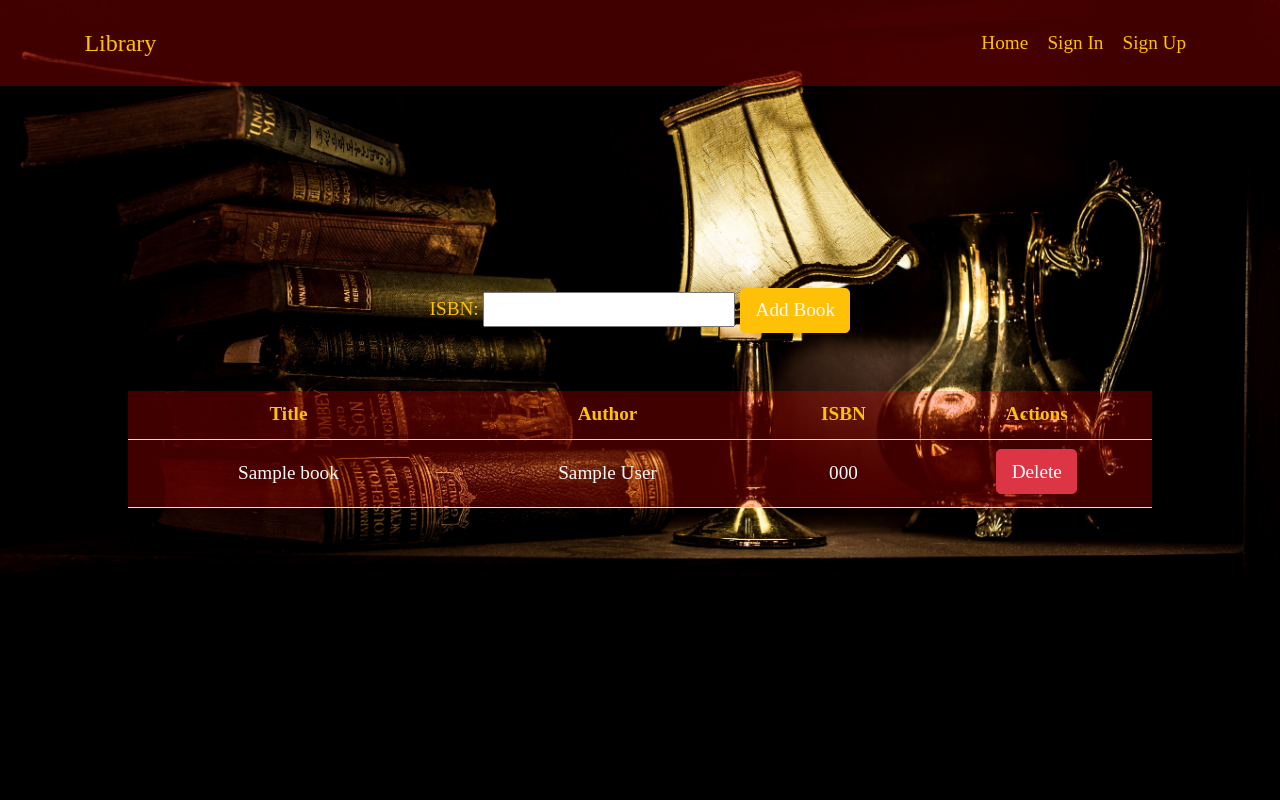
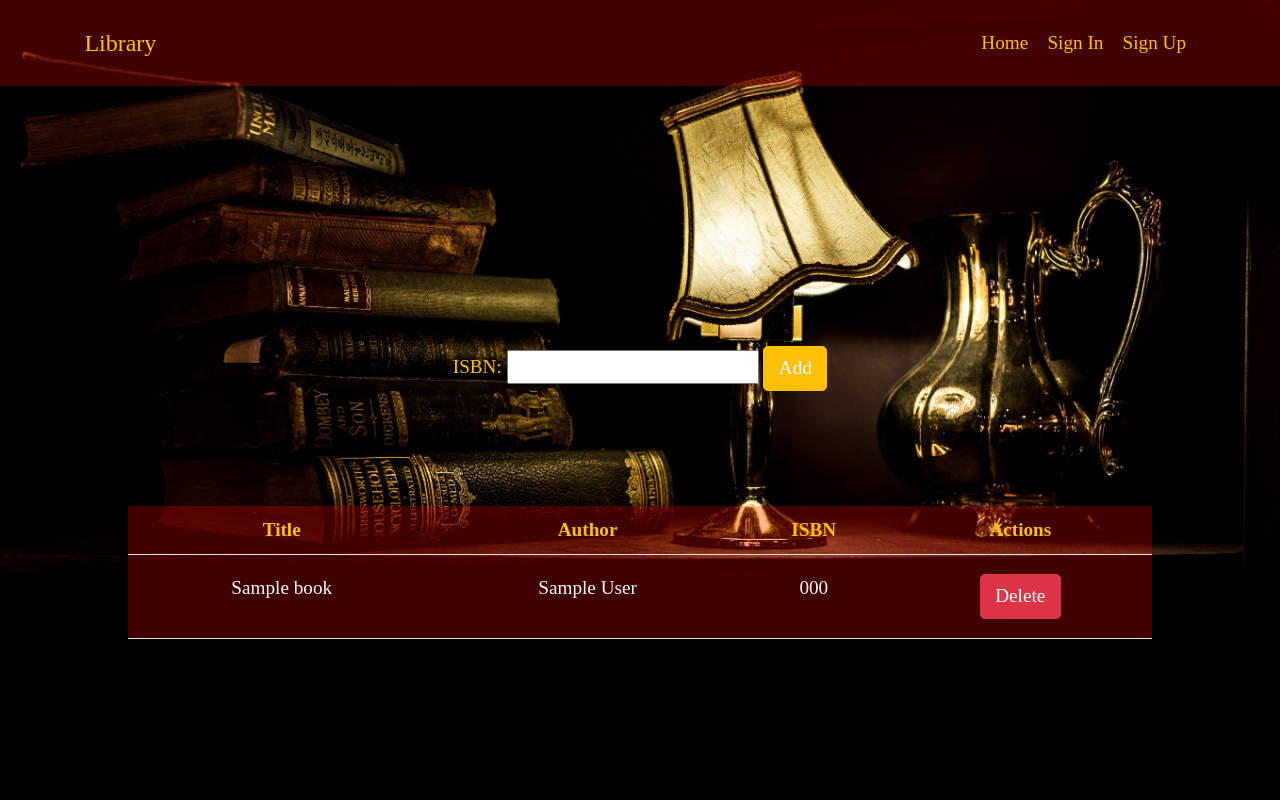
Before and after one commit to Schadre/TheVault, a Flask app: page /books in a window 1280 px wide. Run offline with Flask 2, Linux system fonts and the light colour scheme; tables that the repository leaves empty hold one stand-in row (values such as "Sample post"); some libraries are stand-ins or nearby versions.

Commit message:
Updates for moblie

```diff
--- a/app/site/site_templates/books.html
+++ b/app/site/site_templates/books.html
@@ -4,12 +4,20 @@
 <style>
     body {
         background-image: url('../../static/images/Profile.jpeg');
-        background-position: 100%;
+        background-position: center;
         height: 100vh;
         background-size: cover;
         margin: 0;
         padding: 0;
     }
+
+    /* Center the table on mobile devices */
+    @media (max-width: 576px) {
+    section {
+        display: block;
+        margin: 0 auto;
+    }
+}
 </style>
 <section class="text-center p-5">
     <div class="container p-5">
@@ -24,10 +32,10 @@
         {% endwith %}
         <section class="text-center p-5">
             <!-- Add a form to enter an ISBN and submit the book -->
-            <form action="{{ url_for('site.add') }}" method="POST">
+            <form class="mx-auto p-5" action="{{ url_for('site.add') }}" method="POST">
                 <label class="text-warning" for="isbn">ISBN:</label>
                 <input type="text" name="isbn" id="isbn">
-                <button class="btn btn-warning btn-block text-light" type="submit">Add Book</button>
+                <button class="btn btn-warning btn-block text-light" type="submit">Add</button>
             </form>
         </section>
         <table class="table text-center" id="Books">
@@ -42,7 +50,7 @@
                 <td class="column text-light p-3">{{ book.title }}</td>
                 <td class="column text-light p-3">{{ book.author }}</td>
                 <td class="column text-light p-3">{{ book.isbn }}</td>
-                <td class="column">
+                <td class="column p-3">
                     <form action="{{ url_for('site.delete', isbn=book.isbn) }}" method="POST">
                         <input type="hidden" name="_method" value="DELETE">
                         <button class="btn btn-danger">Delete</button>
--- a/app/site/site_templates/index.html
+++ b/app/site/site_templates/index.html
@@ -4,7 +4,7 @@
 <style>
     body {
         background-image: url('../../static/images/Home.jpeg');
-        background-position: 100%;
+        background-position: center;
         height: 100vh;
         background-size: cover;
         margin: 0;
--- a/app/site/site_templates/profile.html
+++ b/app/site/site_templates/profile.html
@@ -4,7 +4,7 @@
 <style>
     body {
         background-image: url('../../static/images/Profile.jpeg');
-        background-position: 100%;
+        background-position: center;
         height: 100vh;
         background-size: cover;
         margin: 0;
@@ -14,7 +14,6 @@
 <section class="text-center p-5">
     <div class="container p-5">
         <ul class="list-group">
-            <li class="list-group item text-warning" id="profile">Token: {{ current_user.token }}</li>
             <li class="list-group-item text-warning" id="profile">First Name: {{ current_user.first }}</li>
             <li class="list-group-item text-warning" id="profile">Last Name: {{ current_user.last }}</li>
             <li class="list-group-item text-warning" id="profile">Username: {{ current_user.username }}</li>
--- a/app/site/site_templates/search.html
+++ b/app/site/site_templates/search.html
@@ -4,7 +4,7 @@
 <style>
     body {
         background-image: url('../../static/images/OpenBooks.jpeg');
-        background-position: 100%;
+        background-position: center;
         height: 100vh;
         background-size: cover;
         margin: 0;
@@ -21,10 +21,10 @@
                     </div>
                     <button type="submit" class="btn btn-warning text-light">Search</button>
                 </form>
-                {% if books %}
-                    <h5 class="text-center text-warning p-5" id="Books">"Search for your books here<br>
+                <h5 class="text-center text-warning p-5" id="Books">"Search for your books here<br>
                     Then copy the ISBN<br>
                     Add your ISBN in the field on the Books tab."</h5>
+                {% if books %}
                     <table class="table text-center" id="Books">
                         <thead>
                             <tr>
--- a/app/static/styles.css
+++ b/app/static/styles.css
@@ -30,11 +30,11 @@ a {
 }
 
 @media (max-width: 300px) {
-    html { font-size: 70%; }
+    html { font-size: 75%; }
 }
 
 @media (min-width: 500px) {
-    html { font-size: 80%; }
+    html { font-size: 85%; }
 }
 
 @media (min-width: 700px) {
```
